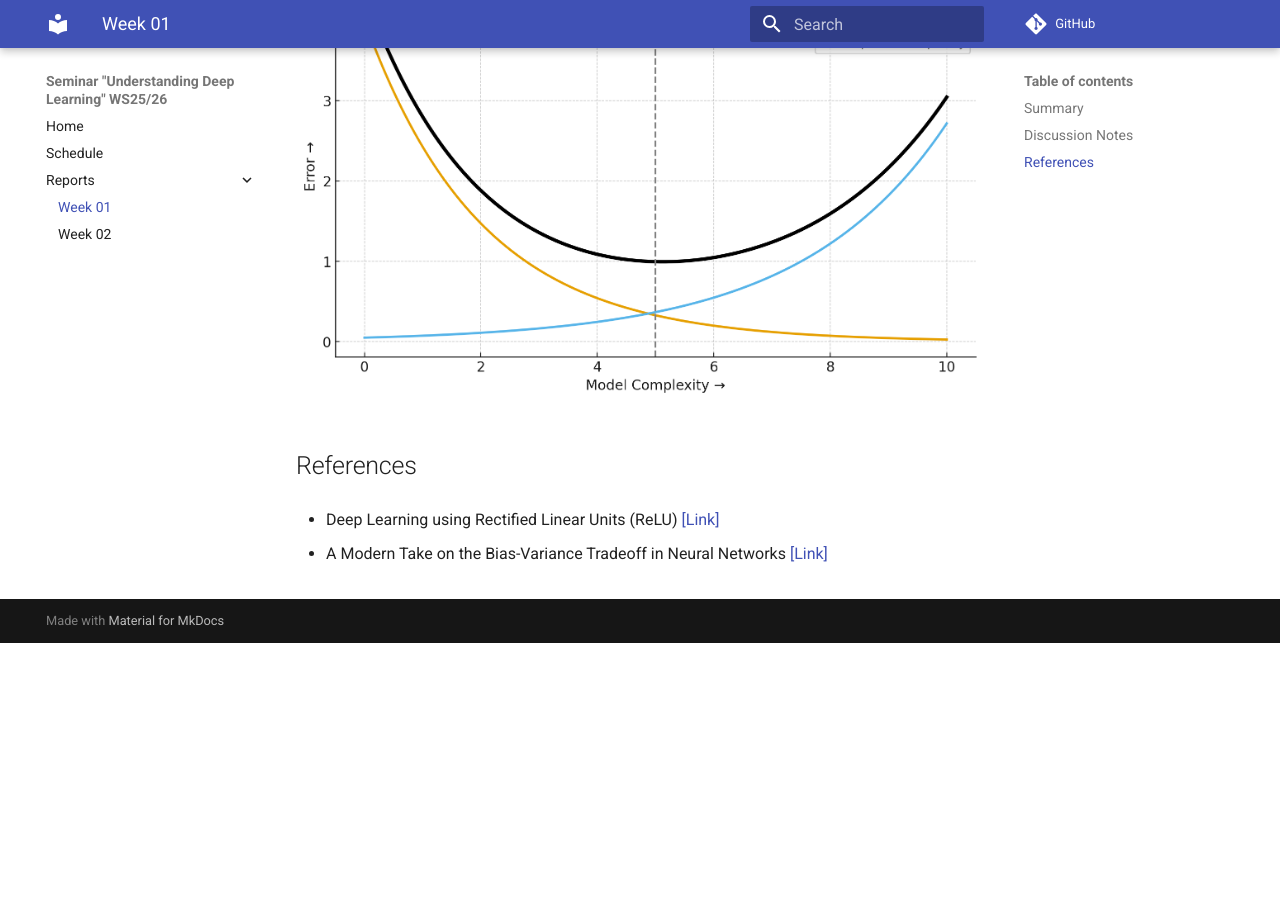
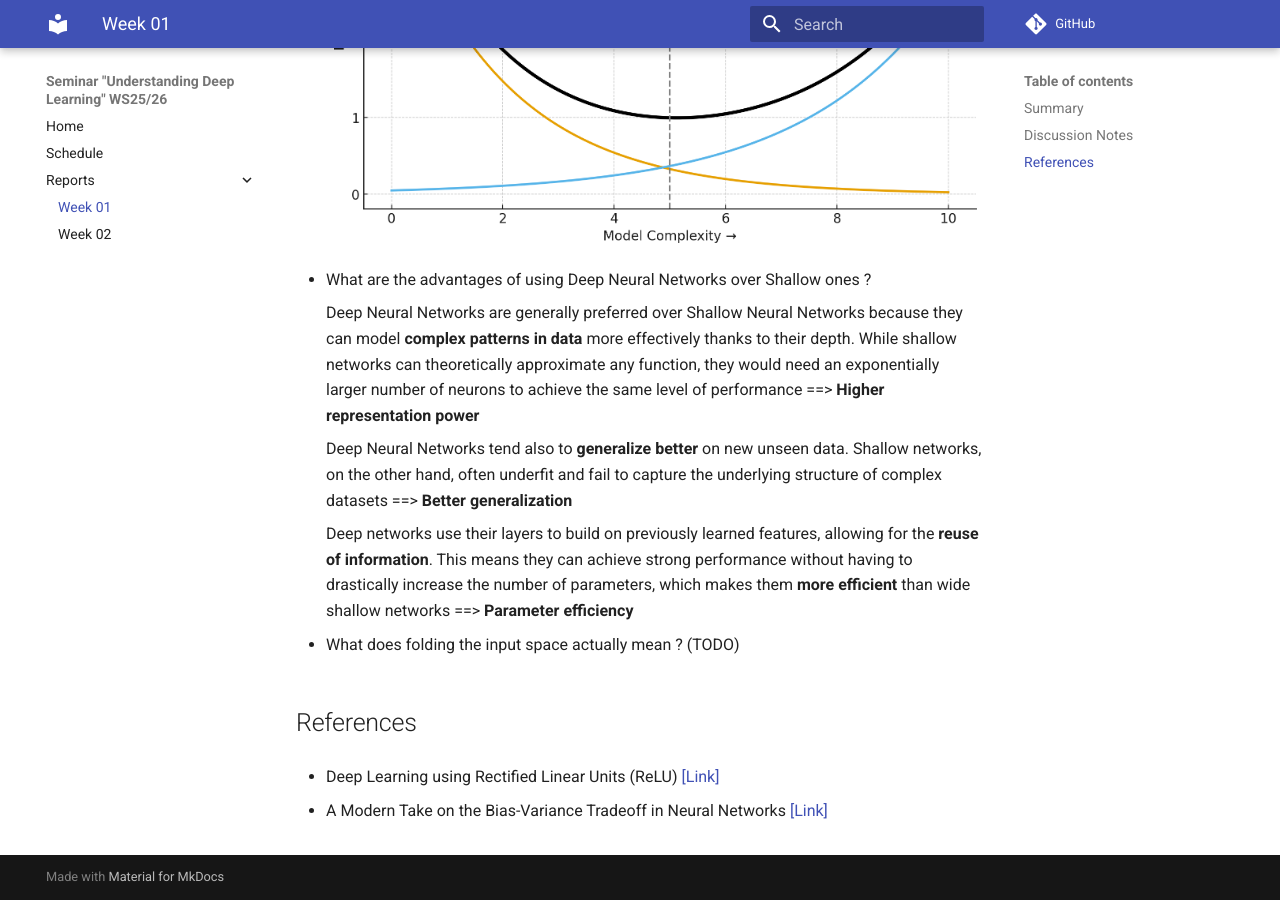
Before and after one commit to link-er/seminar_UDL_wise2526, an MkDocs documentation site: the page built from docs/reports/week01_kickoff.md, in a window 1280 px wide and 900 px high, scrolled down 1510 px. Built offline with MkDocs 1.6.1 and Material for MkDocs 9.7.7, drawn with Linux system fonts in a browser that asks for light colours; comment, search, counter and statistics services are not loaded; before the commit the page ends 2153 px from its top, so only the background shows below that; some of the changed text lies outside the part shown.

Commit message:
Updated Week-01 report
Updated the report to include advantages of Deep Neural Networks over Shallow ones and refined the discussion notes.

```diff
--- a/docs/reports/week01_kickoff.md
+++ b/docs/reports/week01_kickoff.md
@@ -17,46 +17,61 @@
 
 - Why is ReLU the most used activation function in practice ?
 
-   **ReLU** is the most widely used activation function in practice because it offers
-   a simple yet powerful balance between computational efficiency and effective gradient propagation.
+    **ReLU** is the most widely used activation function in practice because it offers
+    a simple yet powerful balance between computational efficiency and effective gradient propagation.
 
-   Other activation functions like **sigmoid** or **tanh**, for example, squash inputs into narrow ranges
-   which makes their gradients very small for large input magnitudes ==> **Vanishing gradients** problem
-   [[Link]](https://www.geeksforgeeks.org/deep-learning/vanishing-and-exploding-gradients-problems-in-deep-learning/)
+    Other activation functions like **sigmoid** or **tanh**, for example, squash inputs into narrow ranges
+    which makes their gradients very small for large input magnitudes ==> **Vanishing gradients** problem
+    [[Link]](https://www.geeksforgeeks.org/deep-learning/vanishing-and-exploding-gradients-problems-in-deep-learning/)
 
-   **ReLU** on the other hand allows gradients to flow efficiently through the different layers of the network.
-   Its derivative of the output with respect to the input is always a constant **1**  for positive inputs.
-   This helps to avoid the saturation problem (derivative becomes close to zero) for large input data that
-   the derivatives of the **sigmoid** activation function have.
+    **ReLU** on the other hand allows gradients to flow efficiently through the different layers of the network.
+    Its derivative of the output with respect to the input is always a constant **1**  for positive inputs.
+    This helps to avoid the saturation problem (derivative becomes close to zero) for large input data that
+    the derivatives of the **sigmoid** activation function suffer from.
 
-   Another advantage of using **ReLU** is that it is extremely simple to compute (we just compare with zero and clip negative inputs)
-   and has no exponentials or divisions like **sigmoid** or **tanh**.
-
-- What does folding the input space actually mean ? (TODO)
-
-- Why using Deep Neural Networks is mostly better than using Shallow ones ? (TODO)
+    Another advantage of using **ReLU** is that it is extremely simple to compute (we just compare with zero and clip negative inputs)
+    and has no exponentials or divisions like **sigmoid** or **tanh**.
 
 - Bias-Variance tradeoff :
 
-  When training our Neural Network/Model, our goal is to predict well on **new unseen** data.
-  The **Bias-Variance tradeoff** describes how the model complexity affects prediction error, and why we
-  need to balance **Underfitting** and **Overfitting**.
+    When training our Neural Network/Model, our goal is to predict well on **new unseen** data.
+    The **Bias-Variance tradeoff** describes how the model complexity affects prediction error, and why we
+    need to balance **Underfitting** and **Overfitting**.
 
-  **Bias** :<br>
+    **Bias** :<br>
     - Measures how far the model’s predictions are from the true function on average<br>
     - It represents systematic error (how much the model “misses the mark”)<br>
     - High bias ==> **Underfitting** (model too simple, can’t capture patterns)
 
-  **Variance** :<br>
+    **Variance** :<br>
     - Measures how much the model’s predictions vary if we train it on different datasets drawn from the same distribution<br>
     - High variance means the model memorizes noise instead of learning the underlying patterns<br>
     - High variance ==> **Overfitting** (Model does not generalize well)
 
-  **The Tradeoff** :<br>
+    **The Tradeoff** :<br>
     - Simple Network (*Low complexity*): if Bias **High** and Variance **Low** ==> **Underfitting**<br>
     - Complex Network (*High complexity*): if Bias **Low** and Variance **High** ==> **Overfitting**
 
-  ![Bias-Variance tradeoff](../images/Bias-Variance-Tradeoff.jpg)
+    ![Bias-Variance tradeoff](../images/Bias-Variance-Tradeoff.jpg)
+
+
+- What are the advantages of using Deep Neural Networks over Shallow ones ?
+
+    Deep Neural Networks are generally preferred over Shallow Neural Networks because they can model
+    **complex patterns in data** more effectively thanks to their depth. While shallow networks can
+    theoretically approximate any function, they would need an exponentially larger number of neurons
+    to achieve the same level of performance ==> **Higher representation power**
+
+    Deep Neural Networks tend also to **generalize better** on new unseen data. Shallow networks, on the
+    other hand, often underfit and fail to capture the underlying structure of complex datasets ==> **Better generalization**
+
+    Deep networks use their layers to build on previously learned features, allowing for the **reuse of information**.
+    This means they can achieve strong performance without having to drastically increase the number of parameters,
+    which makes them **more efficient** than wide shallow networks ==> **Parameter efficiency**
+
+- What does folding the input space actually mean ? (TODO)
+
+
 
 
 ## References
```
